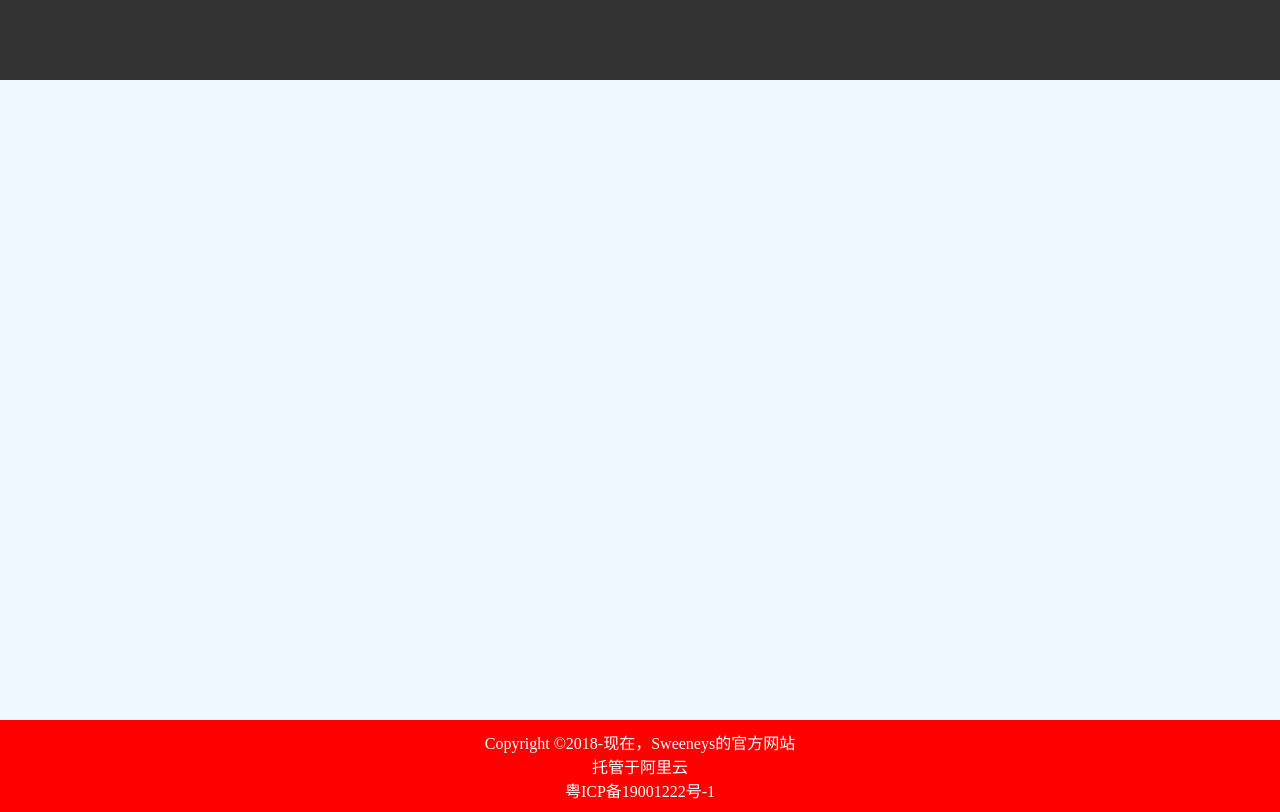
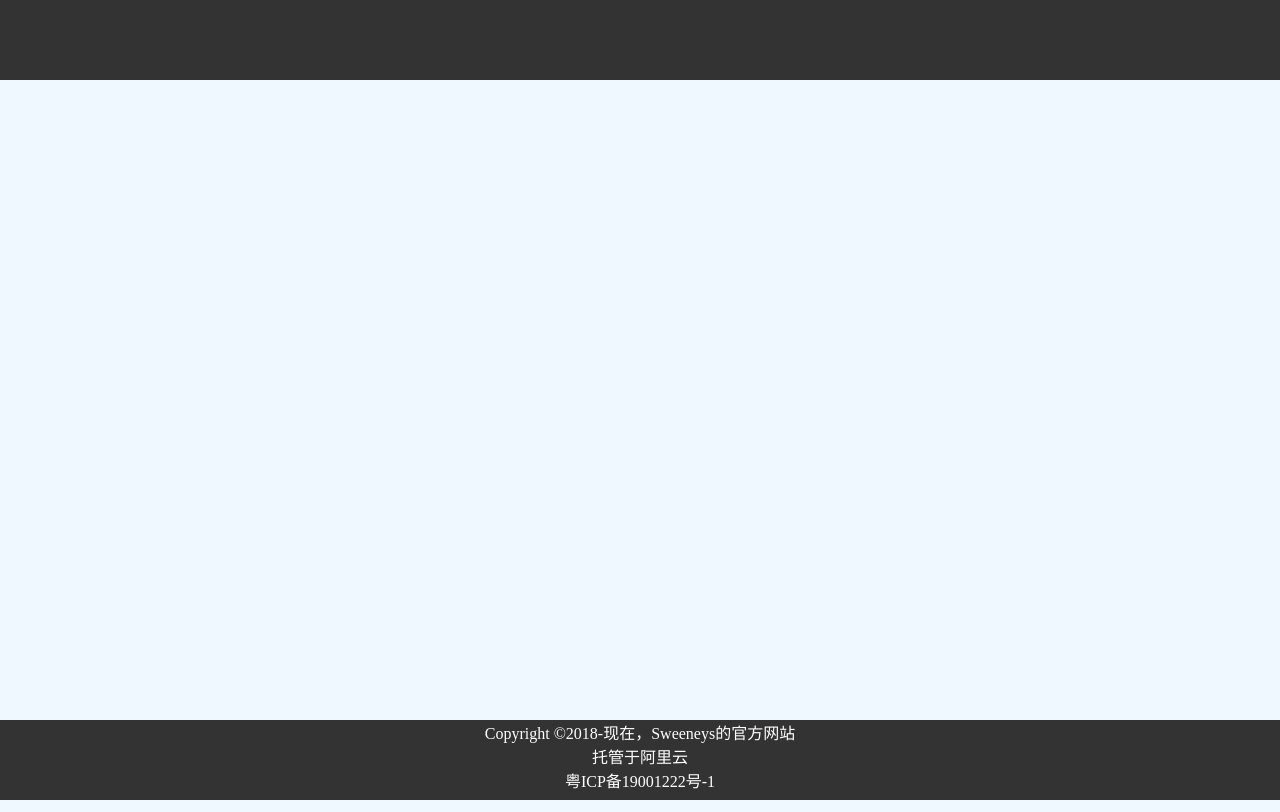
Before and after one commit to xinhuiqin/mysite, a Django app: page / in a window 1280 px wide. Run offline with Django 3.2, Linux system fonts and the light colour scheme.

Commit message:
201909051818

```diff
--- a/static/css/home/base.css
+++ b/static/css/home/base.css
@@ -2,7 +2,10 @@
     margin: 0;
     padding: 0;
 }
-
+#wrapper {
+    min-width: 810px; /*设置最小宽度，页面缩小的时候样式保持不变*/
+    min-height: 600px;
+}
 #header {
     width: 100%;
     height: 10%;
@@ -22,11 +25,6 @@
     text-align: center;
 }
 
-#footer-nav {
-    background-color: red;
-    padding: 10px;
-}
-
 #footer-nav ul {
     list-style-type: none;
 }
--- a/templates/home/base.html
+++ b/templates/home/base.html
@@ -7,6 +7,7 @@
     {% endblock %}
 </head>
 <body>
+<div id="wrapper">
     <div id="header">
 
     </div>
@@ -19,16 +20,17 @@
         <div id="footer-nav">
             <ul>
                 <li>
-                <a >Copyright ©2018-现在，Sweeneys的官方网站</a>
+                    <a>Copyright ©2018-现在，Sweeneys的官方网站</a>
                 </li>
-            <li >
+                <li>
                     <a href="https://www.aliyun.com/">托管于阿里云</a>
                 </li>
                 <li>
-                <a  href="">粤ICP备19001222号-1</a>
+                    <a href="">粤ICP备19001222号-1</a>
                 </li>
             </ul>
         </div>
     </div>
+</div>
 </body>
 </html>
```
Lines whose indentation alone changed are shown as unchanged.
